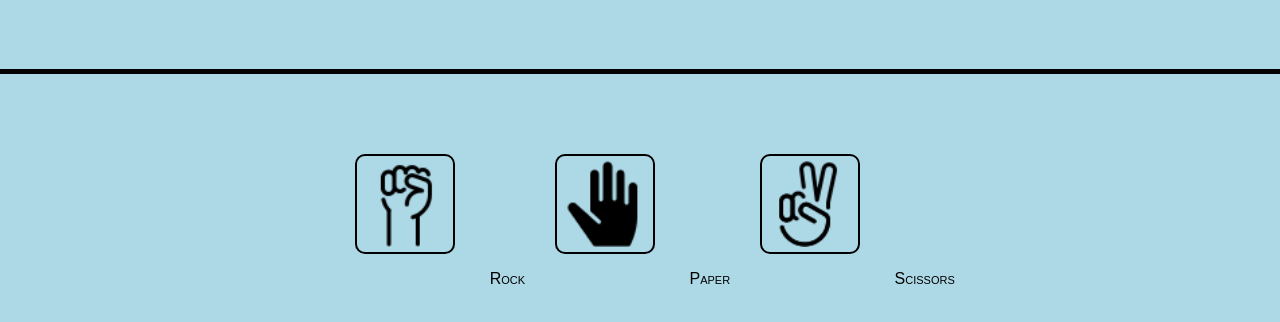
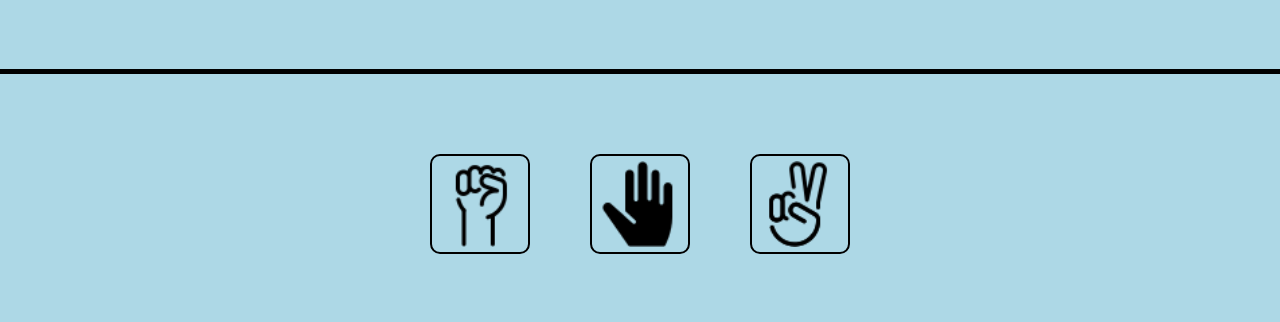
Before and after one commit to FormulaT/Rock-Paper-Scissors, a plain HTML site: page index.html in a window 1280 px wide. Shown: the part 276-598 px from the top of the page. Drawn offline with Linux system fonts and the light colour scheme.

Commit message:
Minor tweeking

```diff
--- a/index.html
+++ b/index.html
@@ -26,19 +26,9 @@
         </div>
 
         <div id="buttons">
-            <span>
                 <img src="img/rock.png" class="button" alt="image of a rock" id="rock">
-                Rock
-            </span>
-            <span>
                 <img src="img/paper.png" class="button" alt="imag of a hand (paper)" id="paper">
-                Paper
-            </span>
-
-            <span>
                 <img src="img/scissors.png" class="button" alt="image of a scissor shaped hand" id="scissors">
-                Scissors
-            </span>
         </div>
     </div>
 
--- a/style.css
+++ b/style.css
@@ -4,8 +4,8 @@
     box-sizing: border-box;
     font-family: Corbel, sans-serif;
     font-variant: small-caps;
+    background-color: lightblue;
     user-select: none;
-    background-color: lightblue;
 }
 
 #game-window {
```
